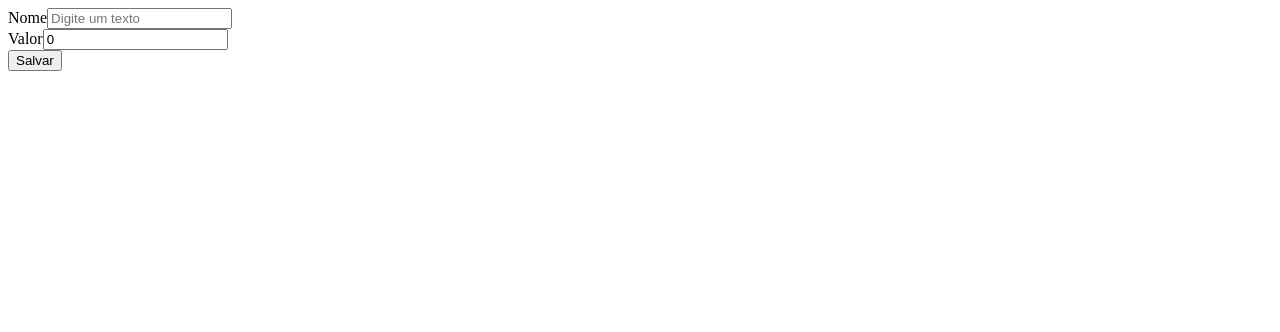
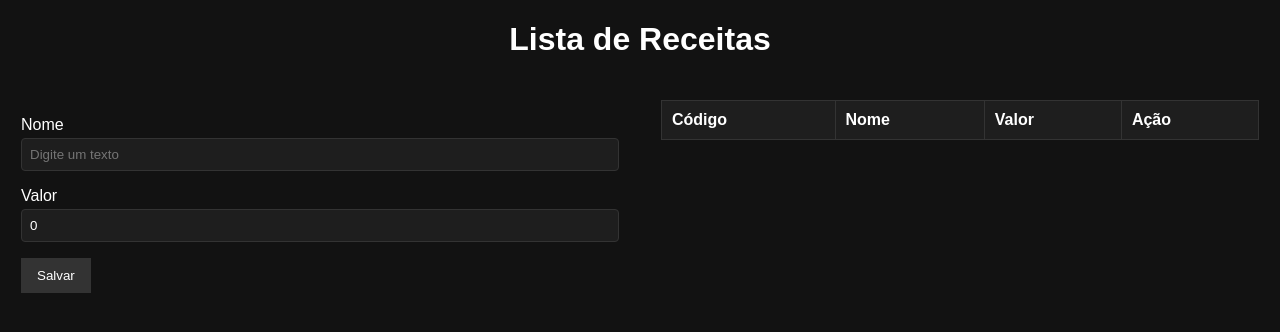
Before and after one commit to LariSchwab/caixa-ng, an Angular app: page / in a window 1280 px wide. Shown: the top 332 px of the page. Built offline with nearby package versions, Linux system fonts and the light colour scheme.

Commit message:
adicionando lista de receitas, permitir apagar e editar

```diff
--- a/angular.json
+++ b/angular.json
@@ -57,6 +57,9 @@
         },
         "serve": {
           "builder": "@angular-devkit/build-angular:dev-server",
+          "options": {
+            "open": false
+          },
           "configurations": {
             "production": {
               "buildTarget": "caixa-ng:build:production"
--- a/src/app/components/receitas/cadastro-receita/cadastro-receita.component.css
+++ b/src/app/components/receitas/cadastro-receita/cadastro-receita.component.css
@@ -0,0 +1,58 @@
+h1{
+    text-align: center;
+}
+.container{
+    display: flex;
+    flex-direction: column;
+    height: 100%;
+    width: 100%;
+}
+.formulario-tabela{
+    display: flex;
+    flex-direction: row;
+    gap: 40px;
+    padding: 20px;
+    box-sizing: border-box;
+}
+.tabela,
+.formulario{
+    flex: 1;
+    overflow-y: auto;
+    padding: 0 1px;
+}
+table{
+    width: 100%;
+    border-collapse: collapse;
+    background-color: #1e1e1e;
+}
+th, td{
+    border: 1px solid #333;
+    padding: 10px;
+    text-align: left;
+}
+label{
+    display: block;
+    margin-bottom: 4px;
+    margin-top: 16px;
+}
+input{
+    width: 100%;
+    padding: 8px;
+    background-color: #1e1e1e;
+    color: #fff;
+    border: 1px solid #333;
+    border-radius: 4px;
+    box-sizing: border-box;
+}
+button{
+    background-color: #333;
+    color: #fff;
+    border: none;
+    padding: 10px 16px;
+    margin-top: 16px;
+    cursor: pointer;
+    margin-right: 10px;
+}
+button:hover{
+    background-color: #444;
+}
--- a/src/app/components/receitas/cadastro-receita/cadastro-receita.component.html
+++ b/src/app/components/receitas/cadastro-receita/cadastro-receita.component.html
@@ -1,3 +1,8 @@
+<div class="container">
+    <h1>Lista de Receitas</h1>
+
+    <div class="formulario-tabela">
+        <div class="formulario">
             <div>
                 <label for="campo-nome">Nome</label>
                 <input type="text" id="campo-nome" placeholder="Digite um texto" [(ngModel)]="nome">
@@ -9,13 +14,32 @@
             </div>
 
             <button (click)="salvarReceita()">Salvar</button>
-@if(nome != ""){
-    <p>Texto digitado: {{nome}}</p>
 
-    <ul>
-        <li>1 vez: {{ valor *1}}</li>
-        <li>2 vezes: {{ valor *2}}</li>
-        <li>3 vezes: {{ valor *3}}</li>
-        <li>4 vezes: {{ valor *4}}</li>
-    </ul>
+        </div>
+        <div class="tabela">
+            <table border="1">
+                <thead>
+                    <tr>
+                        <th>Código</th>
+                        <th>Nome</th>
+                        <th>Valor</th>
+                        <th>Ação</th>
+                    </tr>
+                </thead>
+                <tbody>
+                    @for(receita of receitas; track receita){
+                        <tr>
+                            <td>{{receita.id}}</td>
+                            <td>{{receita.nome}}</td>
+                            <td>{{receita.valor}}</td>
+                            <td>
+                                <button (click)="editar(receita)">Editar</button>
+                                <button (click)="apagar(receita)">Apagar</button>
+                            </td>
+                        </tr>
                     }
+                </tbody>
+            </table>
+        </div>
+    </div>
+</div>
--- a/src/app/components/receitas/cadastro-receita/cadastro-receita.component.ts
+++ b/src/app/components/receitas/cadastro-receita/cadastro-receita.component.ts
@@ -1,5 +1,6 @@
 import { Component } from '@angular/core';
 import { FormsModule } from '@angular/forms';
+import { Receita } from '../../../models/receita';
 
 @Component({
   selector: 'app-cadastro-receita',
@@ -8,14 +9,79 @@ import { FormsModule } from '@angular/forms';
   styleUrl: './cadastro-receita.component.css'
 })
 export class CadastroReceitaComponent {
+  proximoId: number = 0;
+
+  // idParaEditar é uma variável do tipo number que é nullable, ou seja, ela pode ou nao ter valor
+  idParaEditar?: number;
 
   nome: string= "";
   valor: number = 0;
-  receitas: Array<string> = [];
+  receitas: Array<Receita> = [];
 
   salvarReceita(){
-    debugger;
-    this.receitas.push(this.nome);
-    alert(this.nome);
+    if (this.nome.length < 3) {
+      alert("Nome deve conter no mínimo 3 caracteres")
+      return;
+    }
+    if (this.nome.length > 30) {
+      alert("Nome deve conter no máximo 30 caracteres")
+      return;
+    }
+
+    // "5490,29" => "5490.29", por isso é necessário fazer o replace
+    let valor = parseFloat(this.valor.toString().replace(",", "."));
+    // NaN é not a number, é recebido NaN quando o valor que é tentado converter para float
+    // não é um float válido
+    if (Number.isNaN(valor)) {
+      alert("Valor deve ser um número real");
+      return;
+    }
+
+    if (valor <= 0) {
+      alert("Valor deve ser maior que R$ 0,00");
+      return;
+    }
+
+    if (this.idParaEditar == undefined){
+      this.cadastrarReceita();
+    }else{
+      this.editarReceita();
+    }
+
+    //alert(this.nome);
+    this.nome = "";
+    this.valor = 0;
+  }
+
+  editarReceita(){
+    let indiceReceita = this.receitas.findIndex(x => x.id == this.idParaEditar);
+    this.receitas[indiceReceita].nome = this.nome;
+    this.receitas[indiceReceita].valor = this.valor;
+
+    this.idParaEditar = undefined;
+  }
+
+  cadastrarReceita(){
+    this.proximoId++;
+    let receita = new Receita(this.proximoId, this.nome, this.valor);
+    //debugger;
+    this.receitas.push(receita);
+  }
+
+  apagar(receita: Receita){
+    let confirmacao = confirm(`Deseja realmente apagar a receita '${receita.nome}'?`);
+    if (confirmacao == false)
+      return
+
+    // Buscando o indice da receita e filtrando por id da receita que foi selecionada
+    let indiceReceita = this.receitas.findIndex(x => x.id == receita.id);
+    // removendo a receita da lista receitas utilizando o indice, removendo 1 elemento da lista
+    this.receitas.splice(indiceReceita, 1);
+  }
+
+  editar(receita: Receita){
+    this.nome = receita.nome;
+    this.valor = receita.valor;
+    this.idParaEditar = receita.id;
   }
 }
--- /dev/null
+++ b/src/app/models/receita.ts
@@ -0,0 +1,12 @@
+export class Receita{
+    id: number;
+    nome: string;
+    valor: number;
+
+    constructor(id:number, nome: string, valor: number){
+        this.id = id;
+        this.nome = nome;
+        this.valor = valor;
+    }
+
+}
--- a/src/styles.css
+++ b/src/styles.css
@@ -1 +1,10 @@
 /* You can add global styles to this file, and also import other style files */
+html, body {
+    margin: 0;
+    padding: 0;
+    height: 100%;
+    Width: 100%;
+    background-color: #121212;
+    color: #fff;
+    font-family: Arial, Helvetica, sans-serif;
+}
```
Lines whose indentation alone changed are shown as unchanged.
